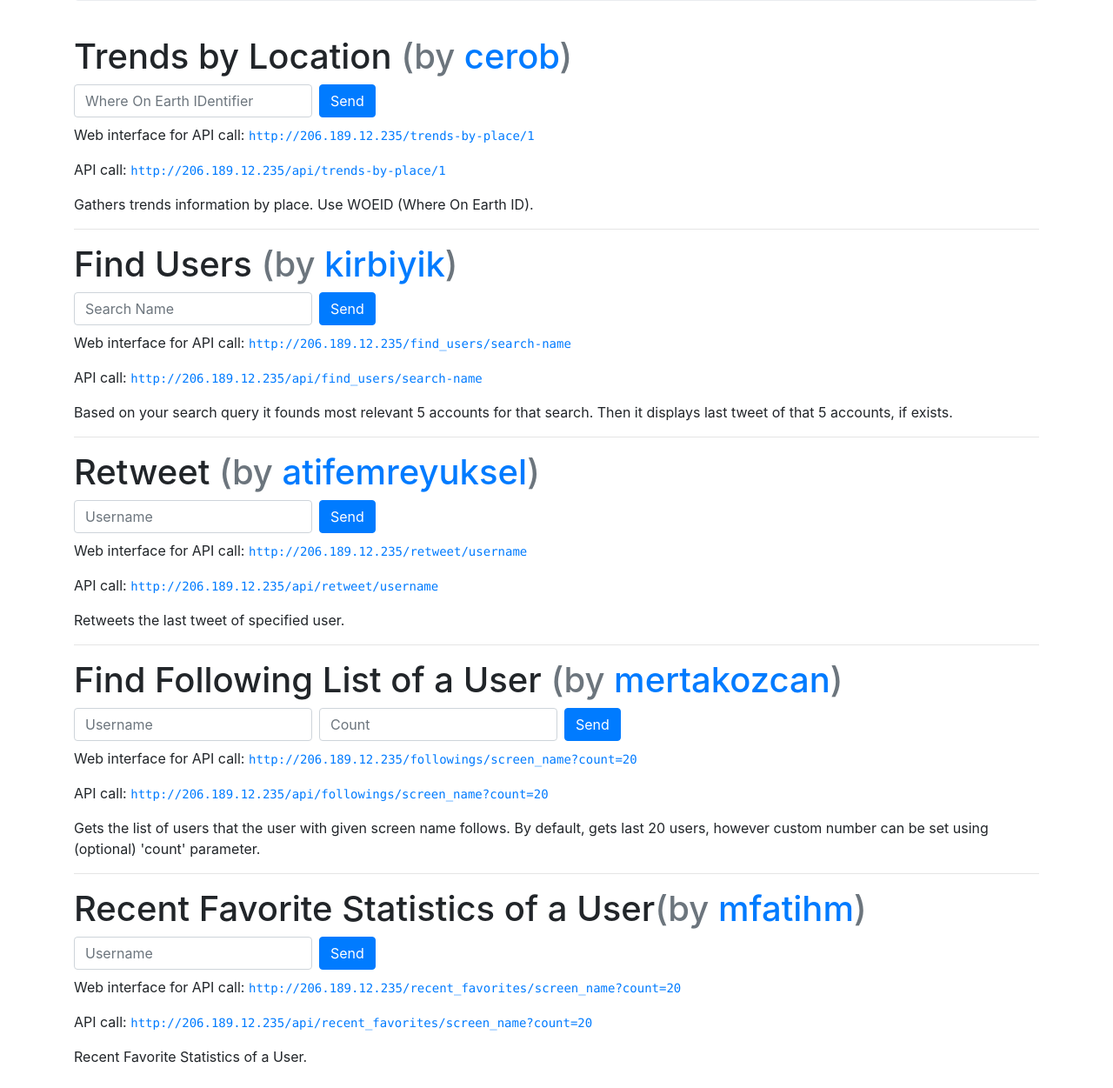
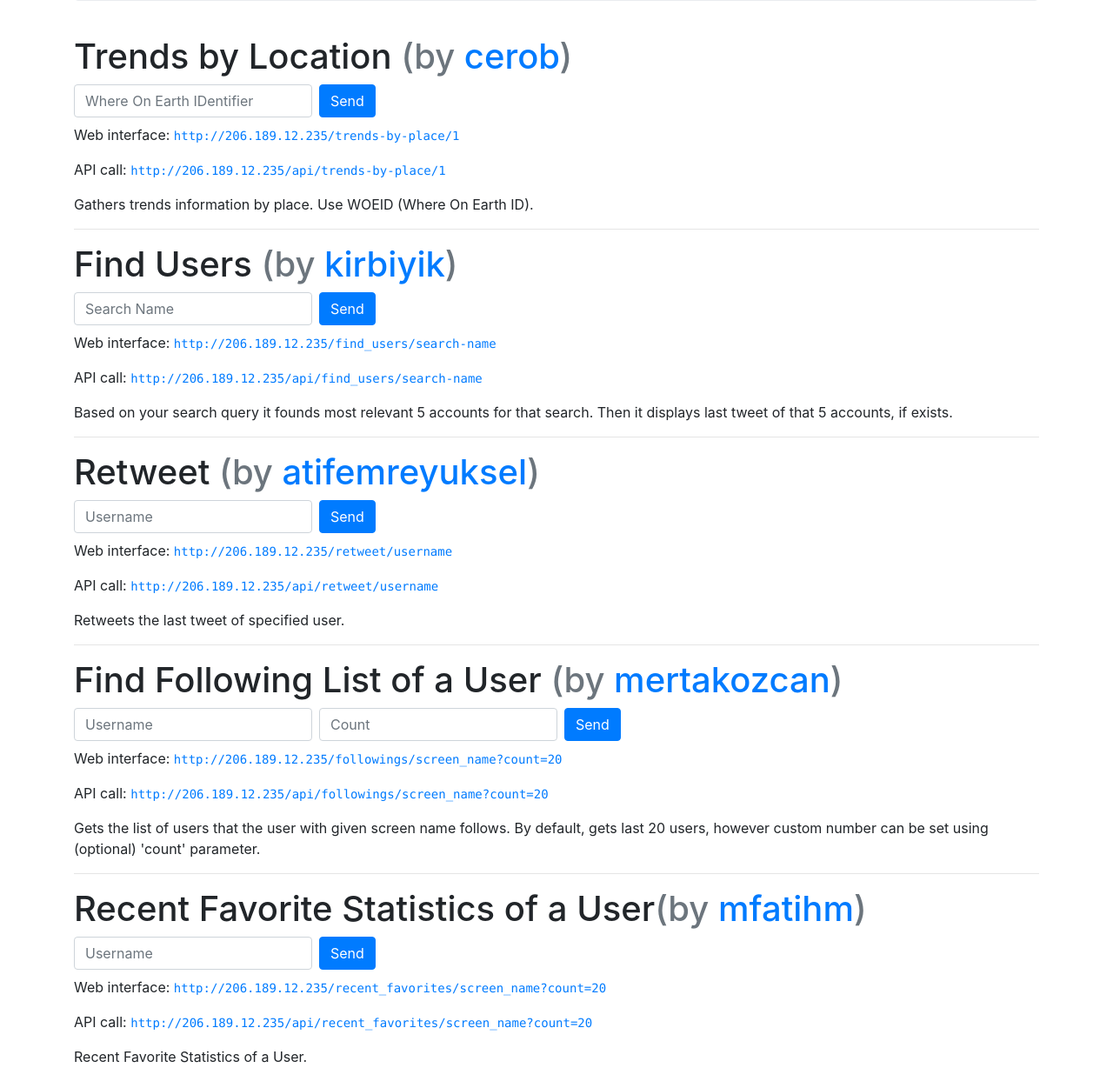
Before and after one commit to bounswe/bounswe2018group6, a Django app: page / in a window 1280 px wide. Shown: the part 349-1600 px from the top of the page at 87% size. Run offline with Django 3.2, Linux system fonts and the light colour scheme; some libraries are stand-ins or nearby versions.

Commit message:
some typos

```diff
--- a/hw_twitterapi/twitterapiapp/templates/twitterapiapp/main_page.html
+++ b/hw_twitterapi/twitterapiapp/templates/twitterapiapp/main_page.html
@@ -14,7 +14,7 @@
             <input class="form-control" type="text" placeholder="Where On Earth IDentifier" id="trendsByLocation_woeid">
             <button class="btn btn-primary ml-2" data-url="" id="trendsByLocation_send">Send</button>
         </div>
-        <p>Web interface for API call: <code><a href="http://206.189.12.235/trends-by-place/1" id="trendsByLocation_web">http://206.189.12.235/trends-by-place/1</a></code></p>
+        <p>Web interface: <code><a href="http://206.189.12.235/trends-by-place/1" id="trendsByLocation_web">http://206.189.12.235/trends-by-place/1</a></code></p>
         <p>API call: <code><a href="http://206.189.12.235/api/trends-by-place/1" id="trendsByLocation_api">http://206.189.12.235/api/trends-by-place/1</a></code></p>
         <p>Gathers trends information by place. Use WOEID (Where On Earth ID).</p>
 
@@ -25,7 +25,7 @@
             <input class="form-control" type="text" placeholder="Search Name" id="findUsers_searchName">
             <button class="btn btn-primary ml-2" data-url="" id="findUsers_send">Send</button>
         </div>
-        <p>Web interface for API call: <code><a href="http://206.189.12.235/find_users/search-name" id="findUsers_web">http://206.189.12.235/find_users/search-name</a></code></p>
+        <p>Web interface: <code><a href="http://206.189.12.235/find_users/search-name" id="findUsers_web">http://206.189.12.235/find_users/search-name</a></code></p>
         <p>API call: <code><a href="http://206.189.12.235/api/find_users/search-name" id="findUsers_api">http://206.189.12.235/api/find_users/search-name</a></code></p>
         <p>Based on your search query it founds most relevant 5 accounts for that search. Then it displays last
         tweet of that 5 accounts, if exists.</p>
@@ -37,7 +37,7 @@
             <input class="form-control" type="text" placeholder="Username" id="retweet_username">
             <button class="btn btn-primary ml-2" data-url="" id="retweet_send">Send</button>
         </div>
-        <p>Web interface for API call: <code><a href="http://206.189.12.235/retweet/username" id="retweet_web">http://206.189.12.235/retweet/username</a></code></p>
+        <p>Web interface: <code><a href="http://206.189.12.235/retweet/username" id="retweet_web">http://206.189.12.235/retweet/username</a></code></p>
         <p>API call: <code><a href="http://206.189.12.235/api/retweet/username" id="retweet_api">http://206.189.12.235/api/retweet/username</a></code></p>
         <p>Retweets the last tweet of specified user.</p>
 
@@ -49,7 +49,7 @@
             <input class="form-control ml-2" type="text" placeholder="Count" id="followings_count">
             <button class="btn btn-primary ml-2" data-url="" id="followings_send">Send</button>
         </div>
-        <p>Web interface for API call: <code><a href="http://206.189.12.235/followings/screen_name?count=20" id="followings_web">http://206.189.12.235/followings/screen_name?count=20</a></code></p>
+        <p>Web interface: <code><a href="http://206.189.12.235/followings/screen_name?count=20" id="followings_web">http://206.189.12.235/followings/screen_name?count=20</a></code></p>
         <p>API call: <code><a href="http://206.189.12.235/api/followings/screen_name?count=20" id="followings_api">http://206.189.12.235/api/followings/screen_name?count=20</a></code></p>
         <p>Gets the list of users that the user with given screen name follows. By default, gets last 20 users, however custom number can be set using (optional) 'count' parameter.</p>
 
@@ -60,7 +60,7 @@
             <input class="form-control" type="text" placeholder="Username" id="recent_favorites_username">
             <button class="btn btn-primary ml-2" data-url="" id="recent_favorites_send">Send</button>
         </div>
-        <p>Web interface for API call: <code><a href="http://206.189.12.235/recent_favorites/screen_name?count=20" id="recent_favorites_web">http://206.189.12.235/recent_favorites/screen_name?count=20</a></code></p>
+        <p>Web interface: <code><a href="http://206.189.12.235/recent_favorites/screen_name?count=20" id="recent_favorites_web">http://206.189.12.235/recent_favorites/screen_name?count=20</a></code></p>
         <p>API call: <code><a href="http://206.189.12.235/api/recent_favorites/screen_name?count=20" id="recent_favorites_api">http://206.189.12.235/api/recent_favorites/screen_name?count=20</a></code></p>
         <p>Recent Favorite Statistics of a User.</p>
 
@@ -68,7 +68,7 @@
         <hr>
 
         <h1 class="mt-1">Followers of a User</h1>
-        <p>Web interface for API call: <code><a href="http://206.189.12.235/followers/username?count=10">http://206.189.12.235/followers/username?count=10</a></code></p>
+        <p>Web interface: <code><a href="http://206.189.12.235/followers/username?count=10">http://206.189.12.235/followers/username?count=10</a></code></p>
         <p>API call: <code><a href="http://206.189.12.235/api/followers/username">http://206.189.12.235/api/followers/username</a></code></p>
         <p>Followers of specified user.</p>
         {% endcomment %}
--- a/hw_twitterapi/twitterapiapp/templates/twitterapiapp/recent_favorites.html
+++ b/hw_twitterapi/twitterapiapp/templates/twitterapiapp/recent_favorites.html
@@ -1,6 +1,6 @@
 {% extends "twitterapiapp/base.html" %}
 
-{% block title %} Atif's Retweet app {% endblock %}
+{% block title %} Fatih's app {% endblock %}
 
 {% block content %}
     <h3> Number of favorited tweets: </h3>{{tweet_count}}<br/>
```
